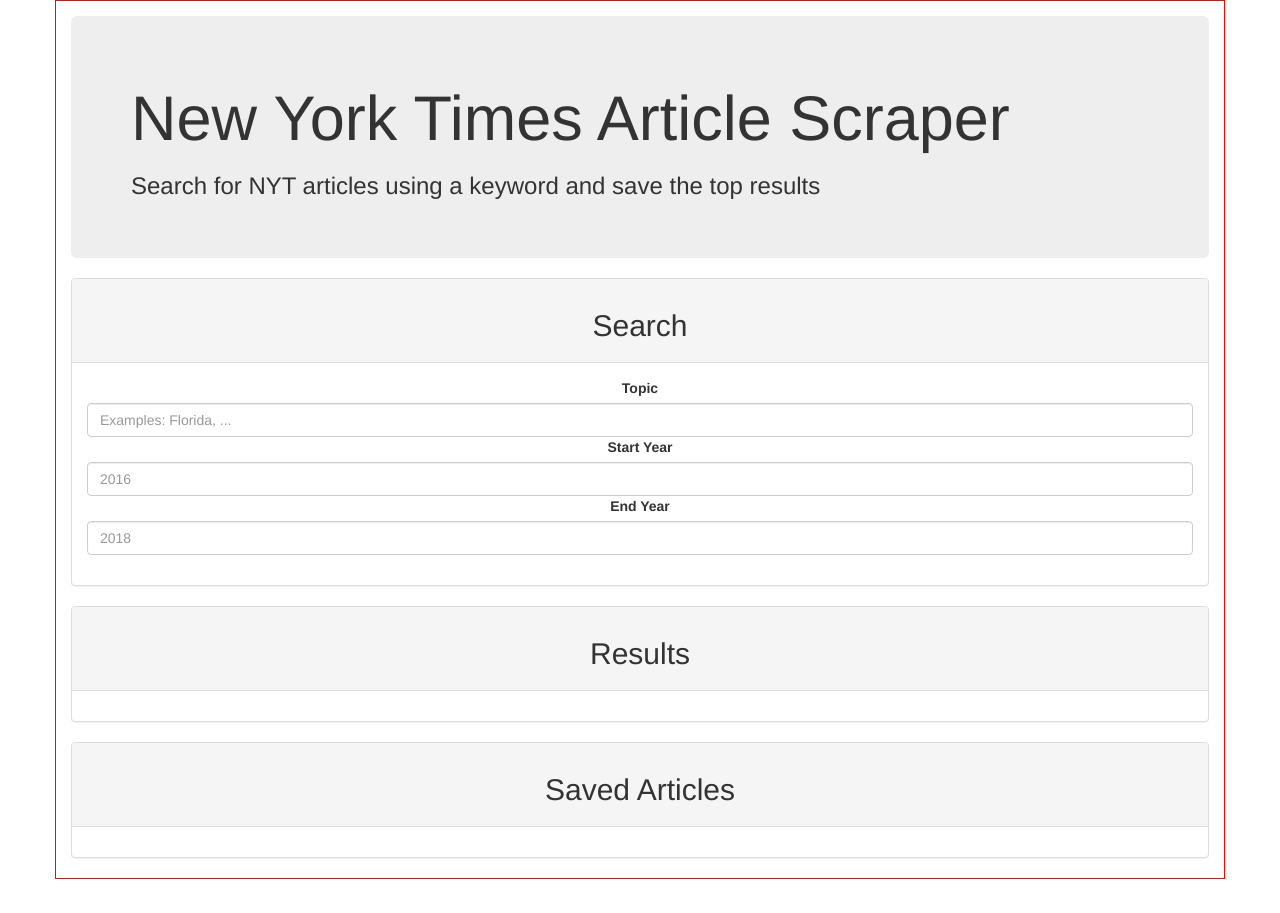
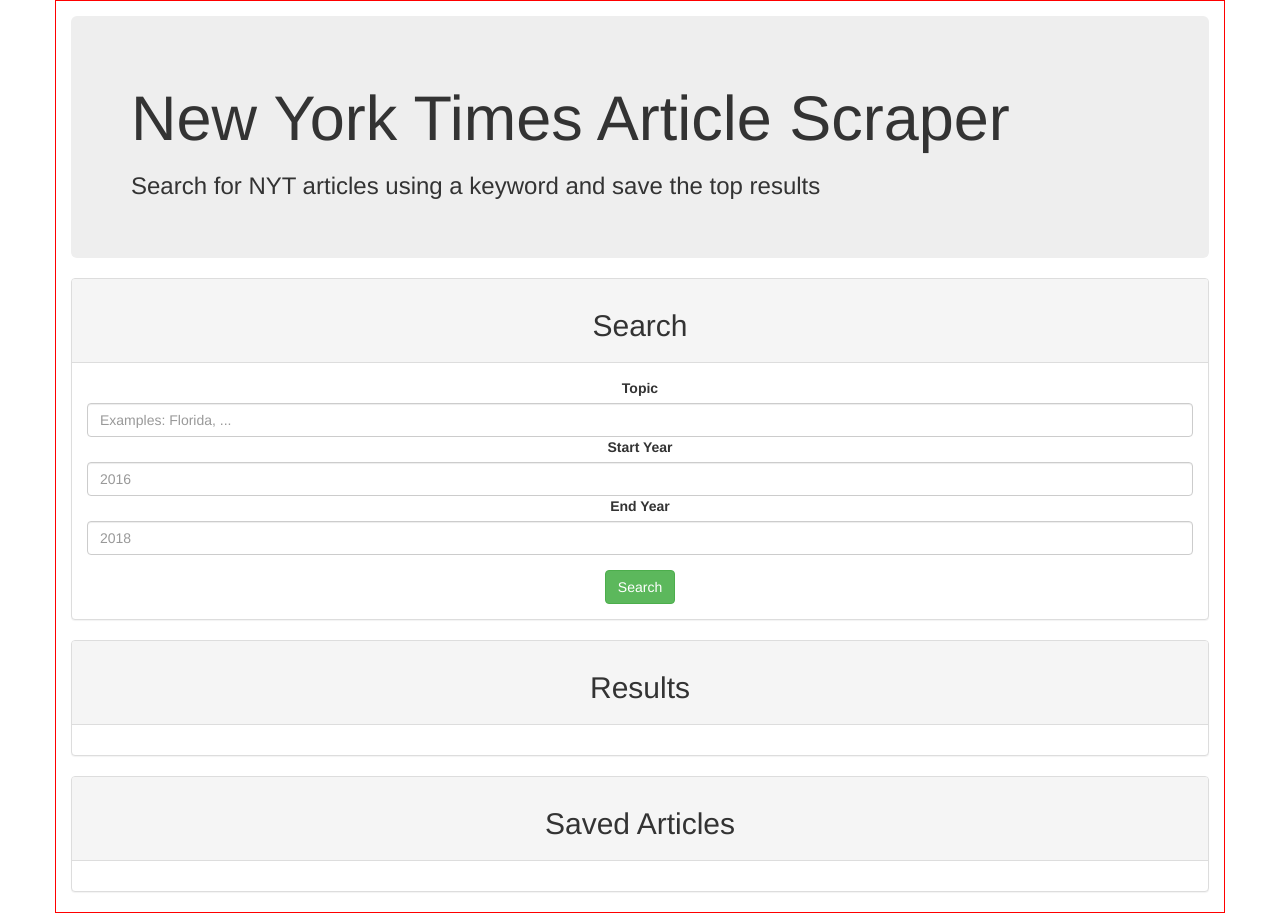
Before and after one commit to LiVinson/NYT-Scrubber, a React (Create React App) app in the folder client/: page / in a window 1280 px wide. Before the commit the page ends 879 px from the top, so only its background shows below. Built offline with nearby package versions, Linux system fonts and the light colour scheme.

Commit message:
added method to handle input change to form and reset Home state, and outline of method for handling form submission

```diff
--- a/client/src/components/SearchForm/SearchForm.js
+++ b/client/src/components/SearchForm/SearchForm.js
@@ -8,6 +8,8 @@
       <input
         name="topic"
         type="text"
+        onChange={props.handleInputChange}
+        value={props.search}
         className="form-control"
         placeholder="Examples: Florida, ..."
       />
@@ -15,6 +17,8 @@
       <input
         name="startYear"
         type="text"
+        onChange={props.handleInputChange}
+        value={props.startYear}
         className="form-control"
         placeholder="2016"
       />
@@ -22,10 +26,18 @@
       <input
         name="endYear"
         type="text"
+        onChange={props.handleInputChange}
+        value={props.startYear}
         className="form-control"
         placeholder="2018"
       />
     </div>
+
+    <button type="submit" onClick={props.handleFormSubmit} className="btn btn-success">
+      Search
+      </button>
+
+
   </form>
 );
 
--- a/client/src/pages/Home/Home.js
+++ b/client/src/pages/Home/Home.js
@@ -9,7 +9,9 @@
 
     //state resides in parent component, and will be passed down to children components as needed
     state = {
-        search: ""
+        topic: "",
+        startYear: 2018,
+        endYear: 2018
     };
 
     //When the component moutns (in this case when the page is loaded), will make a call to NYT API using methods in utils> API to get starter articles
@@ -18,14 +20,27 @@
 
     // }
 
+    //Called when user updates any of 3 form inputs
+    handleInputChange = event => {
+        console.log(event.target.value);
+        const {name, value} = event.target;
+        this.setState({
+            [name]: value
+        })
 
 
+    }
 
+
+    //Called when user clicks submit
+    handleFormSubmit = event => {
+        event.preventDefault();
+        //Call method on API that will pass in the parameters from state and be used to interact with API
+    };
 
 
 
     render ()    {
-
     return (
         <div>
         <Container>
@@ -33,7 +48,12 @@
                 <h1>New York Times Article Scraper</h1>
                 <h3>Search for NYT articles using a keyword and save the top results</h3>
             </Jumbotron>
-                <Panel heading="Search"> {< SearchForm />} </Panel>
+            <Panel heading="Search">
+                < SearchForm
+                     handleInputChange = {this.handleInputChange}
+                />
+
+            </Panel>
             <Panel heading="Results"> <form></form> </Panel>
             <Panel heading="Saved Articles"> <form></form> </Panel>
         </Container>
```
Lines whose indentation alone changed are shown as unchanged.
